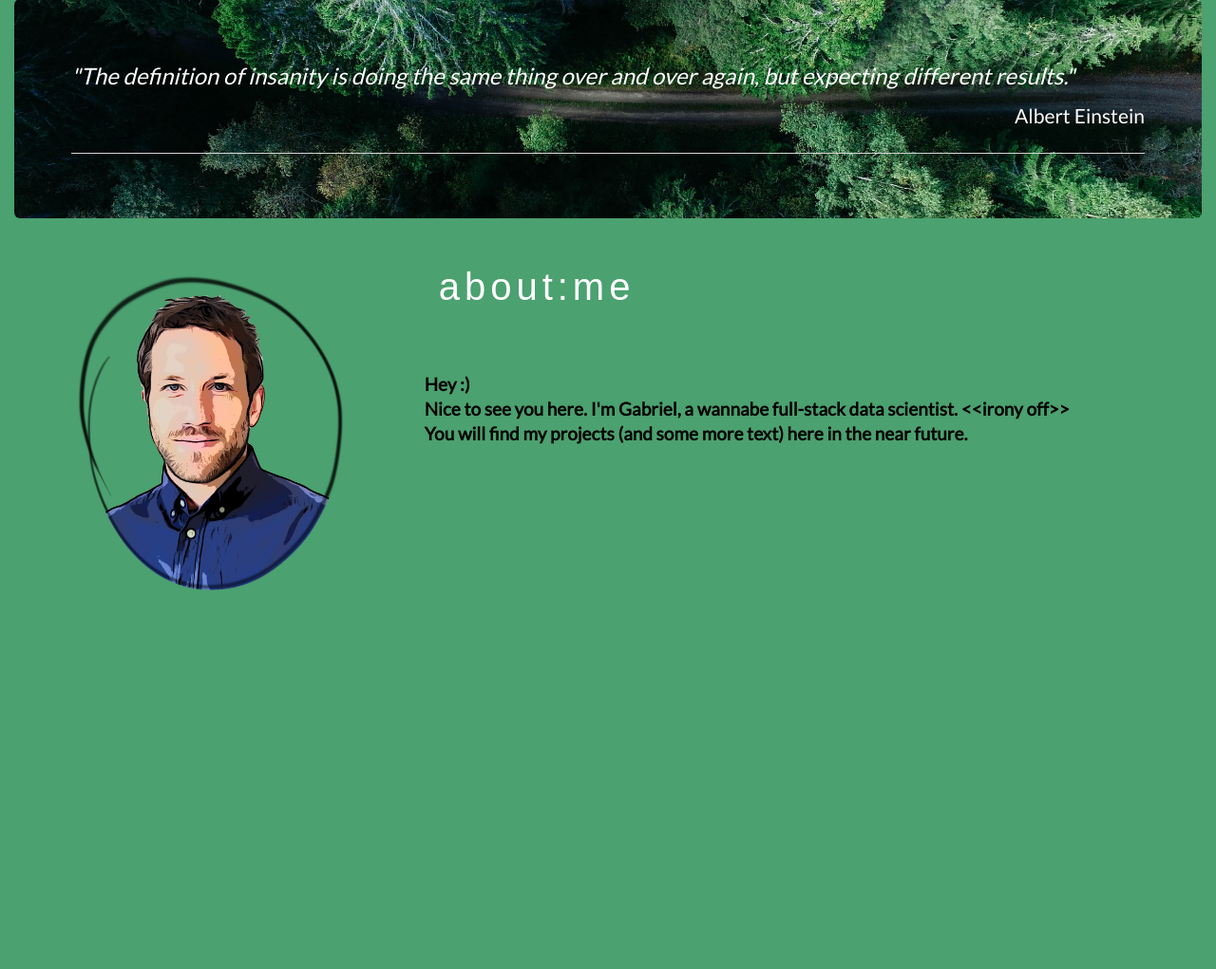
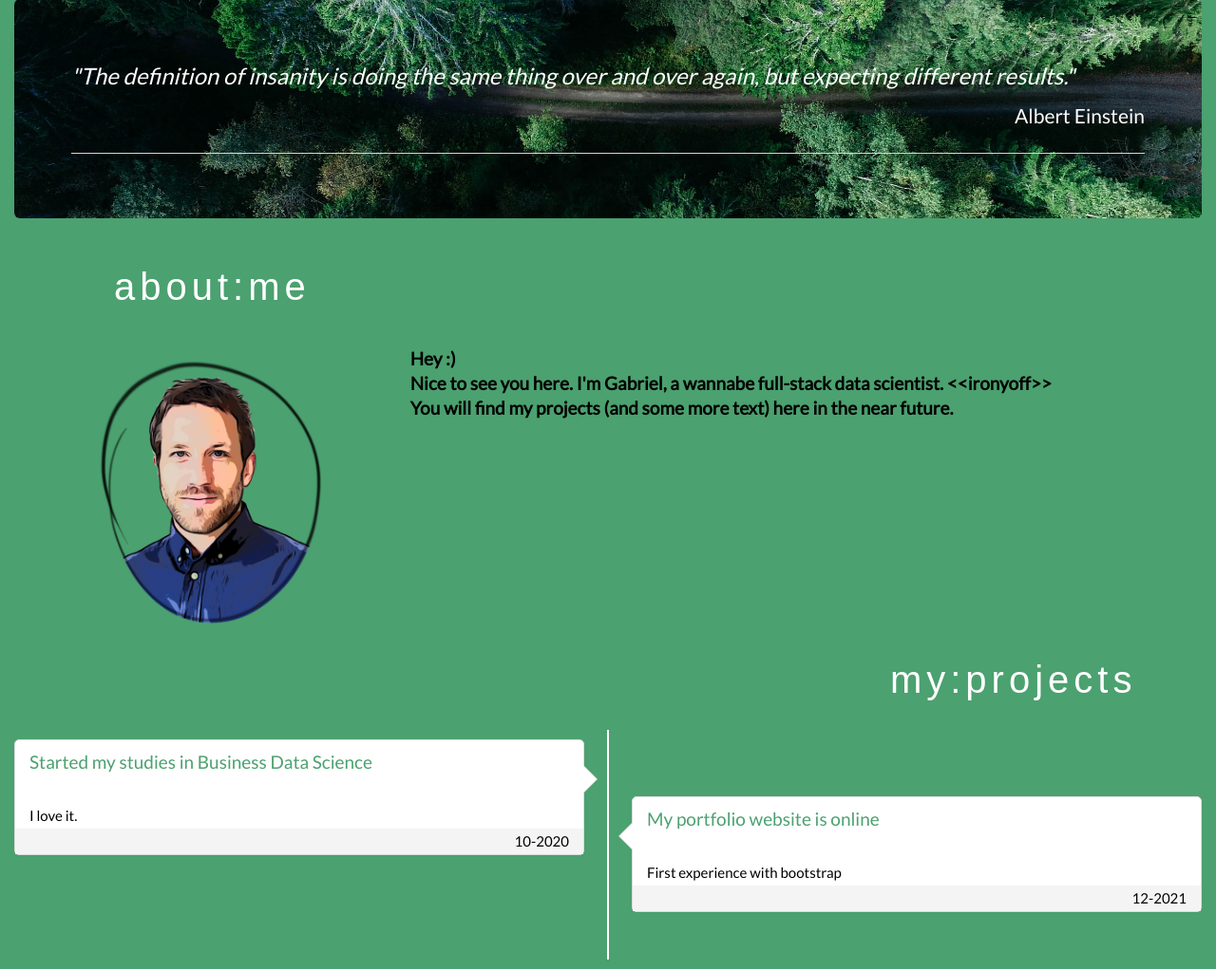
Before and after one commit to GabrielZirk/GabrielZirk.github.io, a PHP site: page / in a window 1280 px wide. Shown: the part 51-1072 px from the top of the page at 95% size. Before the commit the page ends 673 px from the top, so only its background shows below. Run offline with PHP 8.4, Linux system fonts and the light colour scheme; some web fonts are replaced.

Commit message:
update with timeline

```diff
--- a/index.html
+++ b/index.html
@@ -33,8 +33,8 @@
         </div>
         <div class="collapse navbar-collapse" id="header-menu">
           <ul class="nav navbar-nav navbar-right">
-            <li><a href="#about:me">about:me</a></li>
-            <li><a href="#top">my:projects</a></li>
+            <li><a href="#about">about:me</a></li>
+            <li><a href="#projects">my:projects</a></li>
             <li><a href="https://github.com/GabrielZirk" target="_blank">on:github</a></li>
             <li><a href="https://www.linkedin.com/in/gabrielzirkovits" target="_blank">on:LinkedIn</a></li>
             <li><a href="mailto:gabriel.zirkovits@gmail.com ?subject=" Hey bro, I've a question :)">mail:me</a></li>
@@ -57,30 +57,82 @@
   <div class="container-fluid">
 
     <!-- Container (about:me section) -->
-    <div id="about" class="container-fluid" href="about:me">
-      <div class="row">
-        <div class="col-sm-4">
-          <p><img src="img/comicme2_circle.png" class="center-block" width=300px></p>
+    <div id="about" class="container-fluid" href="about">
+      <div class="row vertical-align">
+        <div class="col-sm-4 text-center">
+          <h2>about:me</h2>
+        </div>
+      </div>
+        <div class="row vertical-align">
+          <div class="col-sm-4">
+          <p><img src="img/comicme2_circle.png" class="center-block" width=250px></p>
         </div>
         <div class="col-sm-8">
+        </div>
+        <h4>
+          Hey :) <br>
+          Nice to see you here. I'm Gabriel, a wannabe full-stack data scientist. &lt;&lt;ironyoff&gt;&gt; <br>
+          You will find my projects (and some more text) here in the near future.</h4><br>
+      </div>
+    </div>
+  </div>
+  </div>
 
-          <div class="col-sm-2 text-center">
-            <h2>about:me</h2><br>
-          </div>
-          <div class="col-sm-6">
-          </div>
-        </div>
-        <div class="col-sm-8">
 
-          <h4>Hey :) <br>
-            Nice to see you here. I'm Gabriel, a wannabe full-stack data scientist.
-            &lt;&lt;irony
-            off&gt;&gt; <br>
-            You will find my projects (and some more text) here in the near future.</h4><br>
-        </div>
+  <!-- Container (projekt timeline section) -->
+  <div class="container-fluid" href="projects">
+    <div class="row">
+      <div class="col-sm-8 ">
+      </div>
+      <div class="col-sm-4">
+        <h2 class="text-center">my:projects</h2>
       </div>
     </div>
 
+
+
+
+    <ul class="timeline">
+      <li>
+        <div class="timeline-badge">
+          <a><i class="fa fa-circle" id=""></i></a>
+        </div>
+        <div class="timeline-panel">
+          <div class="timeline-heading">
+            <h4>Started my studies in Business Data Science</h4>
+          </div>
+          <div class="timeline-body">
+            <p>I love it.</p>
+          </div>
+          <div class="timeline-footer">
+            <p class="text-right">10-2020</p>
+          </div>
+        </div>
+      </li>
+
+      <li class="timeline-inverted">
+        <div class="timeline-badge">
+          <a><i class="fa fa-circle invert" id=""></i></a>
+        </div>
+        <div class="timeline-panel">
+          <div class="timeline-heading">
+            <h4>My portfolio website is online</h4>
+          </div>
+          <div class="timeline-body">
+            <p>First experience with bootstrap</p>
+          </div>
+          <div class="timeline-footer">
+            <p class="text-right">12-2021</p>
+          </div>
+        </div>
+      </li>
+
+      <li class="clearfix no-float"></li>
+    </ul>
+
+  </div>
+
+  </div>
 
 </body>
 
--- a/mainstyle.css
+++ b/mainstyle.css
@@ -26,7 +26,7 @@
     color: #ffffff !important;
   }
 
-  .navbar.navbar-default .navbar-collapse {
+.navbar.navbar-default .navbar-collapse {
     border: none;
     box-shadow: none;
   }
@@ -88,3 +88,191 @@ h4 {
   font-weight: 800;
   margin-bottom: 30px;
 }
+
+
+
+/* -----------------------------------------------
+ * Timeline
+ * --------------------------------------------- */
+ .timeline {
+  list-style: none;
+  padding: 10px 0;
+  position: relative;
+  font-weight: 300;
+}
+.timeline:before {
+  top: 0;
+  bottom: 0;
+  position: absolute;
+  content:" ";
+  width: 2px;
+  background: #ffffff;
+  left: 50%;
+  margin-left: -1.5px;
+}
+.timeline > li {
+  margin-bottom: 20px;
+  position: relative;
+  width: 50%;
+  float: left;
+  clear: left;
+}
+.timeline > li:before, .timeline > li:after {
+  content:" ";
+  display: table;
+}
+.timeline > li:after {
+  clear: both;
+}
+.timeline > li:before, .timeline > li:after {
+  content:" ";
+  display: table;
+}
+.timeline > li:after {
+  clear: both;
+}
+.timeline > li > .timeline-panel {
+  width: calc(100% - 25px);
+  width: -moz-calc(100% - 25px);
+  width: -webkit-calc(100% - 25px);
+  float: left;
+  border: 1px solid #dcdcdc;
+  border-radius: 5px;
+  background: #ffffff;
+  position: relative;
+}
+.timeline > li > .timeline-panel:before {
+  position: absolute;
+  top: 26px;
+  right: -15px;
+  display: inline-block;
+  border-top: 15px solid transparent;
+  border-left: 15px solid #dcdcdc;
+  border-right: 0 solid #dcdcdc;
+  border-bottom: 15px solid transparent;
+  content:" ";
+}
+.timeline > li > .timeline-panel:after {
+  position: absolute;
+  top: 27px;
+  right: -14px;
+  display: inline-block;
+  border-top: 14px solid transparent;
+  border-left: 14px solid #ffffff;
+  border-right: 0 solid #ffffff;
+  border-bottom: 14px solid transparent;
+  content:" ";
+}
+.timeline > li > .timeline-badge {
+  color: #ffffff;
+  width: 24px;
+  height: 24px;
+  line-height: 50px;
+  text-align: center;
+  position: absolute;
+  top: 16px;
+  right: -12px;
+  z-index: 100;
+}
+.timeline > li.timeline-inverted > .timeline-panel {
+  float: right;
+}
+.timeline > li.timeline-inverted > .timeline-panel:before {
+  border-left-width: 0;
+  border-right-width: 15px;
+  left: -15px;
+  right: auto;
+}
+.timeline > li.timeline-inverted > .timeline-panel:after {
+  border-left-width: 0;
+  border-right-width: 14px;
+  left: -14px;
+  right: auto;
+}
+.timeline-badge > a {
+  color: #ffffff !important;
+}
+.timeline-badge a:hover {
+  color: #dcdcdc !important;
+}
+.timeline-title {
+  margin-top: 0;
+  color: inherit;
+}
+.timeline-heading h4 {
+  font-weight: 400;
+  padding: 0 15px;
+  color: #4ba16f;
+}
+.timeline-body > p, .timeline-body > ul {
+  padding: 0px 15px;
+  margin-bottom: 0;
+}
+.timeline-footer {
+  padding: 0px 15px;
+  background-color:#f4f4f4;
+}
+.timeline-footer p { margin-bottom: 0; }
+.timeline-footer > a {
+  cursor: pointer;
+  text-decoration: none;
+}
+.timeline > li.timeline-inverted {
+  float: right;
+  clear: right;
+}
+.timeline > li:nth-child(2) {
+  margin-top: 60px;
+}
+.timeline > li.timeline-inverted > .timeline-badge {
+  left: -12px;
+}
+.no-float {
+  float: none !important;
+}
+@media (max-width: 767px) {
+  ul.timeline:before {
+      left: 40px;
+  }
+  ul.timeline > li {
+      margin-bottom: 0px;
+      position: relative;
+      width:100%;
+      float: left;
+      clear: left;
+  }
+  ul.timeline > li > .timeline-panel {
+      width: calc(100% - 65px);
+      width: -moz-calc(100% - 65px);
+      width: -webkit-calc(100% - 65px);
+  }
+  ul.timeline > li > .timeline-badge {
+      left: 28px;
+      margin-left: 0;
+      top: 16px;
+  }
+  ul.timeline > li > .timeline-panel {
+      float: right;
+  }
+  ul.timeline > li > .timeline-panel:before {
+      border-left-width: 0;
+      border-right-width: 15px;
+      left: -15px;
+      right: auto;
+  }
+  ul.timeline > li > .timeline-panel:after {
+      border-left-width: 0;
+      border-right-width: 14px;
+      left: -14px;
+      right: auto;
+  }
+  .timeline > li.timeline-inverted {
+      float: left;
+      clear: left;
+      margin-top: 30px;
+      margin-bottom: 30px;
+  }
+  .timeline > li.timeline-inverted > .timeline-badge {
+      left: 28px;
+  }
+}
```
